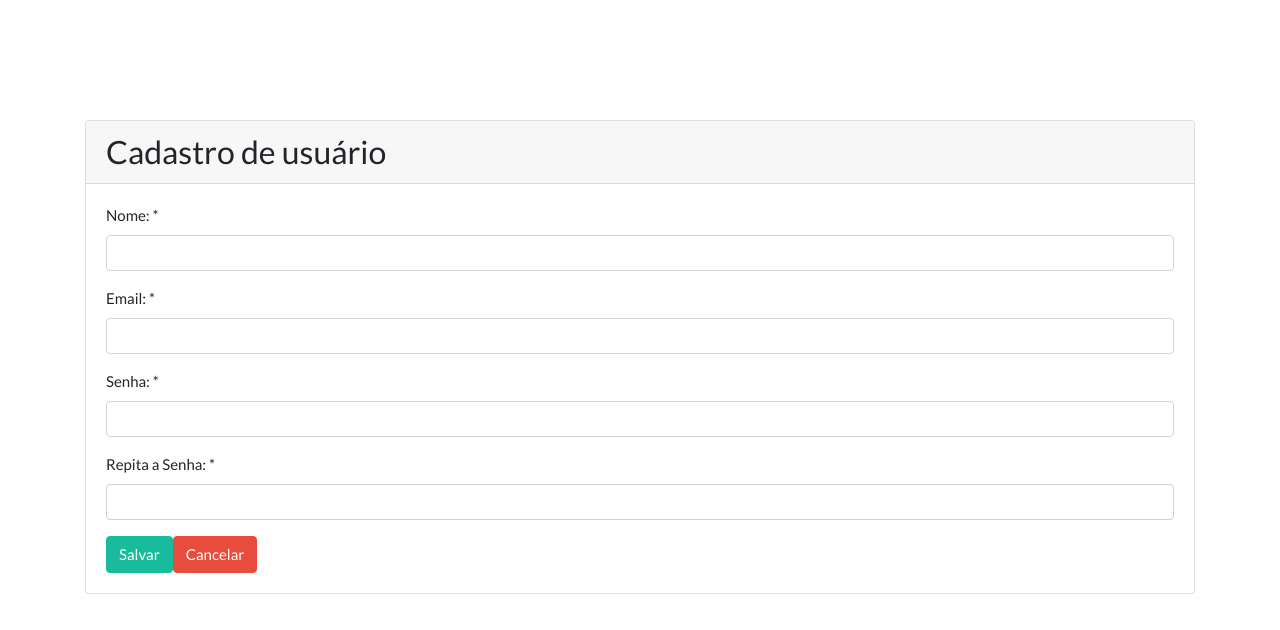
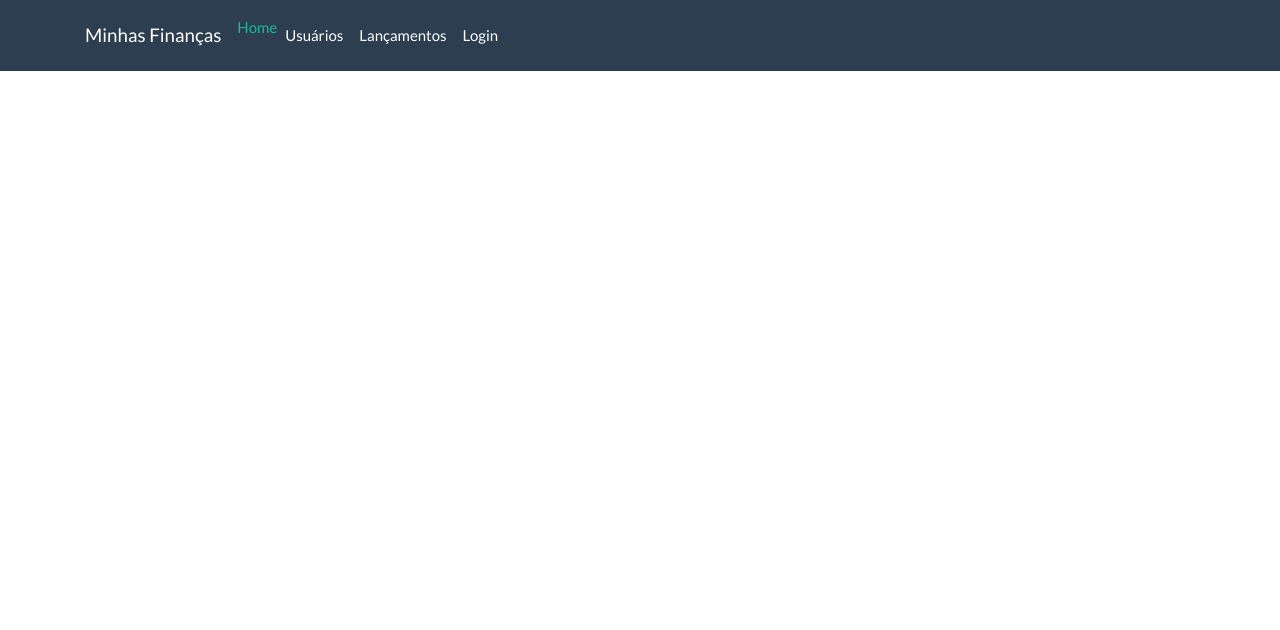
Before and after one commit to adriangonc/minhas-financas-app-react, a React (Create React App) app: page /#/ in a window 1280 px wide. Shown: the top 630 px of the page. Built offline with nearby package versions, Linux system fonts and the light colour scheme.

Commit message:
Criação de barra de navegação e refatoração de código.

```diff
--- a/package.json
+++ b/package.json
@@ -9,6 +9,7 @@
     "bootswatch": "^4.4.1",
     "react": "^16.13.1",
     "react-dom": "^16.13.1",
+    "react-router-dom": "^5.1.2",
     "react-scripts": "3.4.1"
   },
   "scripts": {
--- a/src/App.js
+++ /dev/null
@@ -1,22 +0,0 @@
-import React from 'react';
-import Login from './views/login'
-import CadastroUsuario from './views/cadastroUsuario'
-import './custom.css'
-
-import 'bootswatch/dist/flatly/bootstrap.css'
-
-class App extends React.Component {
-
-  render(){
-    return(
-      <div>
-        {/* <Login/> */}
-        <CadastroUsuario />
-      </div>
-    )
-  }
-
-}
-
-
-export default App;
--- /dev/null
+++ b/src/components/navbar.js
@@ -0,0 +1,39 @@
+import React from 'react'
+
+function Navbar(){
+    return(
+        <div className="navbar navbar-expand-lg fixed-top navbar-dark bg-primary" >
+        <div className="container">
+        <a href="https://bootswatch.com/" className="navbar-brand">Minhas Finanças</a>
+        <button className="navbar-toggler"
+                type="button"
+                data-toggle="collapse"
+                data-target="#navbarResponsive"
+                aria-controls="navbarResponsive"
+                aria-expanded="false"
+                aria-label="Toggle navigation">
+          <span className="navbar-toggler-icon"></span>
+        </button>
+        <div className="collapse navbar-collapse" id="navbarResponsive">
+          <ul className="navbar-nav">
+            <li className="nav-item">
+            <a classNameName="nav-link" href="home.html">Home</a>
+          </li>
+          <li className="nav-item">
+            <a className="nav-link" href="usuarios.html">Usuários</a>
+          </li>
+          <li className="nav-item">
+            <a className="nav-link" href="lancamentos.html">Lançamentos</a>
+          </li>
+          <li className="nav-item">
+            <a className="nav-link" href="login.html">Login</a>
+          </li>
+        </ul>
+
+        </div>
+      </div>
+    </div>
+    )
+}
+
+export default Navbar
--- a/src/index.js
+++ b/src/index.js
@@ -1,6 +1,6 @@
 import React from 'react';
 import ReactDOM from 'react-dom';
-import App from './App';
+import App from './main/App';
 
 
 ReactDOM.render(
--- /dev/null
+++ b/src/main/App.js
@@ -0,0 +1,26 @@
+import React from 'react';
+
+import '../custom.css'
+import Rotas from './rotas'
+import Navbar from '../components/navbar'
+
+
+import 'bootswatch/dist/flatly/bootstrap.css'
+
+class App extends React.Component {
+
+  render(){
+    return(
+      <>
+      <Navbar></Navbar>
+      <div className="container">
+        <Rotas></Rotas>
+      </div>
+      </>
+    )
+  }
+
+}
+
+
+export default App;
--- /dev/null
+++ b/src/main/rotas.js
@@ -0,0 +1,17 @@
+import React from 'react'
+import { Route, Switch, HashRouter } from 'react-router-dom'
+import Login from '../views/login'
+import CadastroUsuario from '../views/cadastroUsuario'
+
+function Rotas(){
+    return(
+        <HashRouter>
+            <Switch>
+                <Route path="/login" component={Login} />
+                <Route path="/cadastroUsuarios" component={CadastroUsuario} />
+            </Switch>
+        </HashRouter>
+    )
+}
+
+export default Rotas
--- a/src/views/cadastroUsuario.js
+++ b/src/views/cadastroUsuario.js
@@ -17,7 +17,6 @@
 
     render(){
         return(
-            <div className="container">
         <Card title="Cadastro de usuário">
         <div className="row">
             <div className="col-lg-12">
@@ -62,9 +61,7 @@
                 </div>
             </div>
         </div>
-
         </Card>
-            </div>
         )
     }
 }
```
Also changed, not shown: 1 other file (tests, documents, lock files or other folders). Lines whose indentation alone changed are shown as unchanged.
